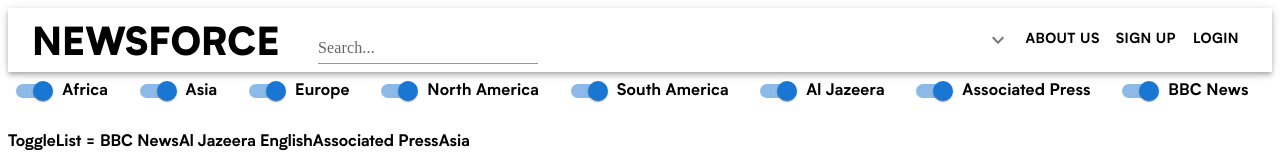
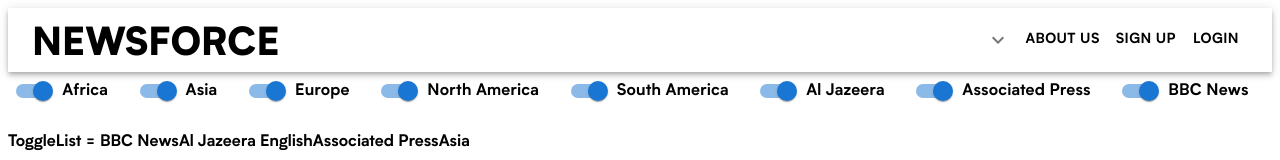
Before and after one commit to hamstercat007/newsforce-api-rails-lisa, a React (Create React App) app: page / in a window 1280 px wide. Shown: the top 160 px of the page. Built offline with nearby package versions, Linux system fonts and the light colour scheme; a web font is replaced by a local one.

Commit message:
remove search bar

```diff
--- a/src/components/Home.js
+++ b/src/components/Home.js
@@ -13,23 +13,9 @@ const Home = () => {
 
   const [loading, setLoading] = useState(false);
 
-  // const [searchInput, setSearchInput] = useState('');
-
   const [filteredResults, setFilteredResults] = useState([]);
 
   const [toggleList, setToggleList] = useState(['BBC News', 'Al Jazeera English', 'Associated Press', 'Asia', '']);
-
-  // const searchItems = (searchValue) => {
-  //   setSearchInput(searchValue);
-  //   if (searchInput !== '') {
-  //     const filteredData = data.filter((item) => {
-  //       return Object.values(item).join('').toLowerCase().includes(searchInput.toLowerCase());
-  //     });
-  //     setFilteredResults(filteredData);
-  //   } else {
-  //     setFilteredResults(data);
-  //   }
-  // };
 
   const handleToggle = (inputValue) => {
     const filt = toggleList.includes(inputValue) ? toggleList.filter((item) => item !== inputValue) : toggleList.concat(inputValue);
@@ -72,7 +58,7 @@ const Home = () => {
       {loading && <SkeletonGrid />}
       {!loading && (
         <>
-          <Navigation searchBar={<TextField id="standard-basic" label="Search..." variant="standard" />} />
+          <Navigation />
           <div className="flex-row">
             <FormControlLabel control={<Switch defaultChecked />} label="Africa" />
             <FormControlLabel
--- a/src/components/Navigation.js
+++ b/src/components/Navigation.js
@@ -24,7 +24,7 @@ const ExpandMore = styled((props) => {
   }),
 }));
 
-const Navigation = ({ searchBar }) => {
+const Navigation = () => {
   const [expanded, setExpanded] = React.useState(false);
 
   const handleExpandClick = () => {
@@ -53,7 +53,6 @@ const Navigation = ({ searchBar }) => {
                 NEWSFORCE
               </Link>
             </Typography>
-            {searchBar}
           </>
           <ExpandMore expand={expanded} onClick={handleExpandClick} aria-expanded={expanded} aria-label="show more">
             <ExpandMoreIcon />
```
